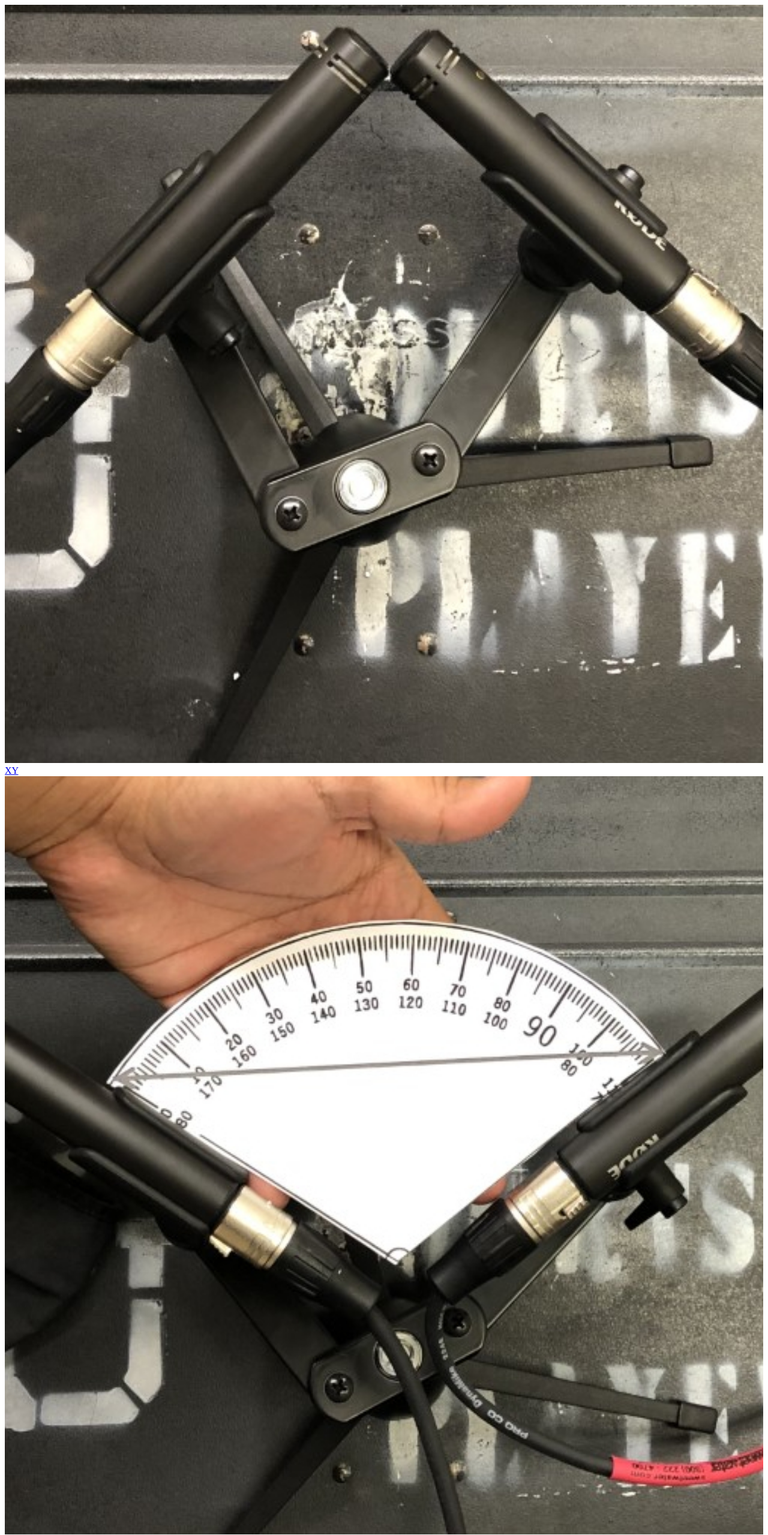
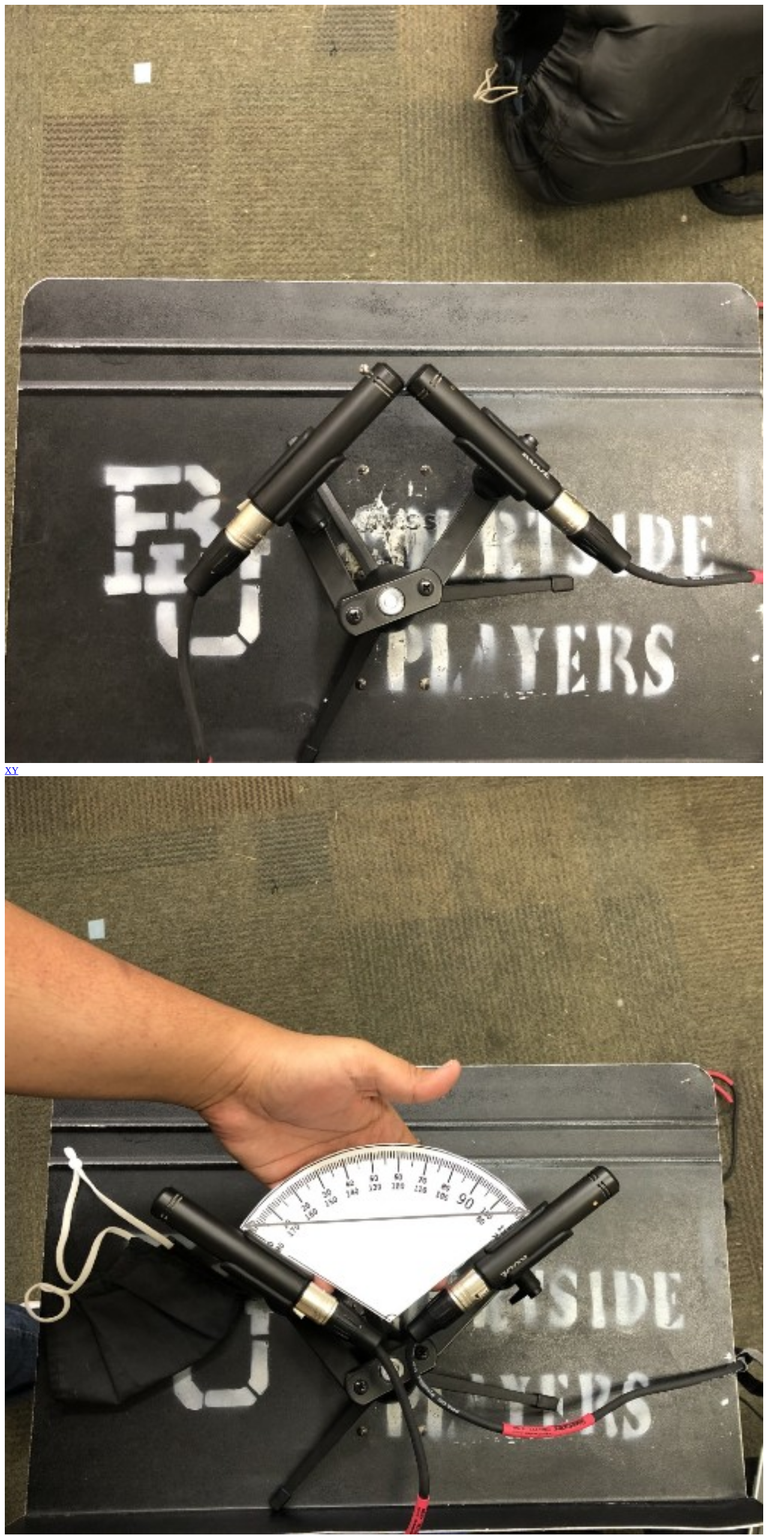
Before and after one commit to tristanm22/mysite, a plain HTML site: page stereo.html in a window 1280 px wide. Shown: the top 2559 px of the page at 60% size. Drawn offline with Linux system fonts and the light colour scheme.

Commit message:
Update stereo.html

```diff
--- a/stereo.html
+++ b/stereo.html
@@ -10,13 +10,13 @@
 
 
 
- <img src="XY Setup.jpg" width="100%">
+ <img src="XY Setup (1).jpg" width="100%">
 
   <a href="https://baylor.app.box.com/file/727434135051">XY</a>
 
 
 
- <img src="ORTF Setup (2).jpg" width="100%">
+ <img src="ORTF Setup (1).jpg" width="100%">
 
   <a href="https://baylor.app.box.com/file/727433953985">ORTF</a>
 
```
